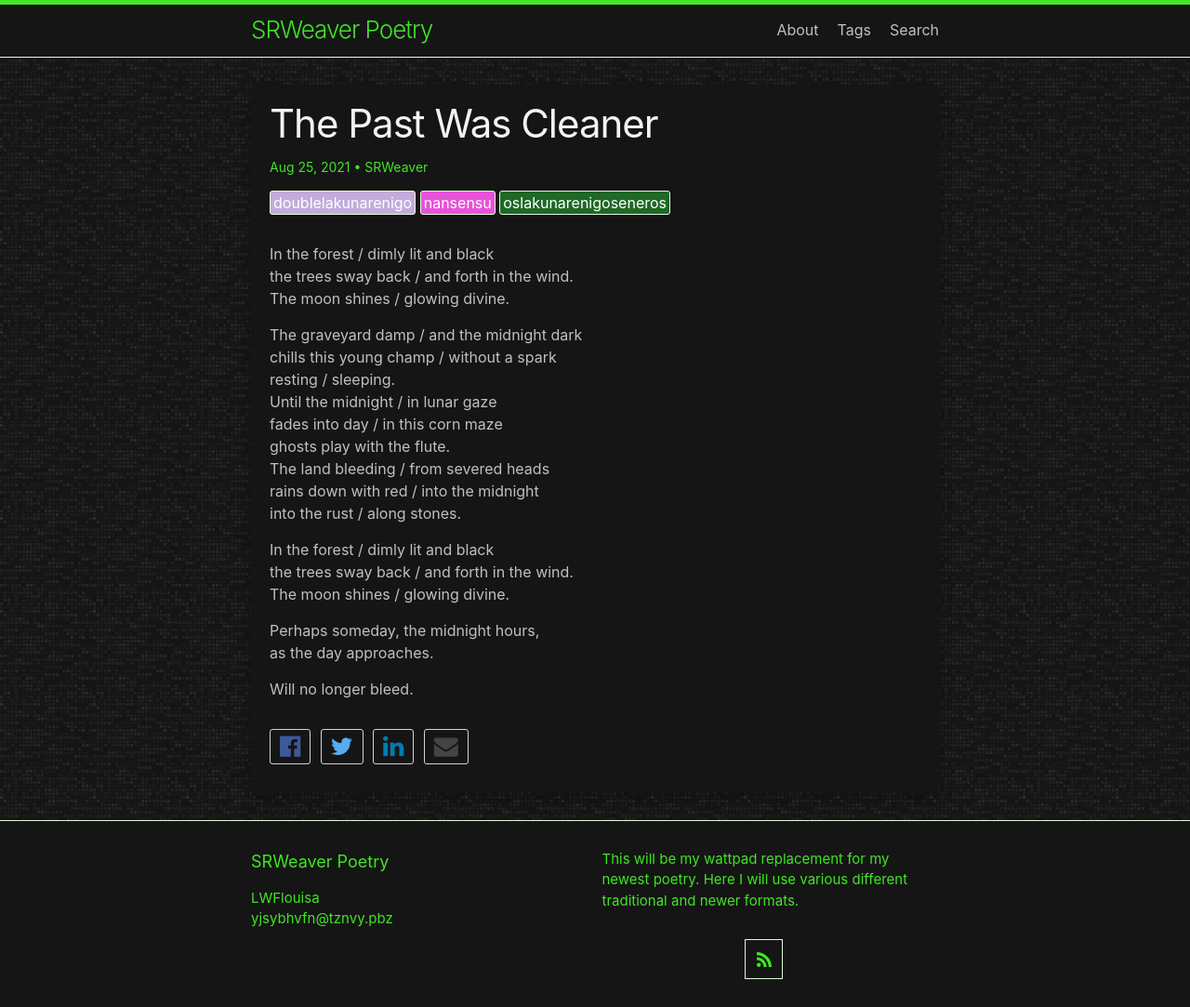
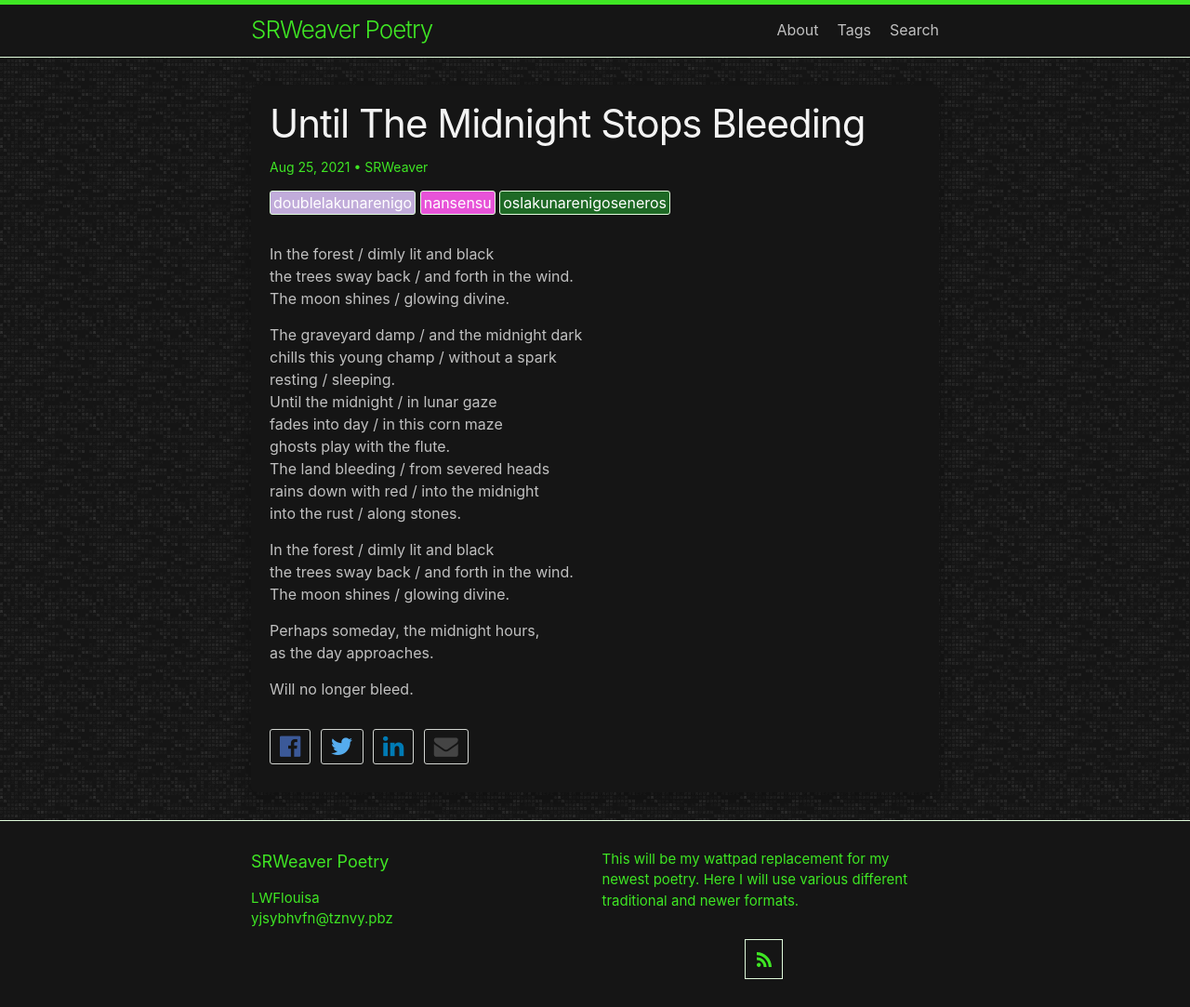
Before and after one commit to LWFlouisa/SRWeaverPoetry, a Jekyll site: the page built from _posts/2021-08-25-untilthemidnightstopsbleeding.md, in a window 1280 px wide. Shown: the whole page at 93% size. Built offline with Jekyll 4.4.1, drawn with Linux system fonts in a browser that asks for light colours; our own code applies the rules of GitHub Pages for plain Markdown files.

Commit message:
Update 2021-08-25-untilthemidnightstopsbleeding.md

```diff
--- a/_posts/2021-08-25-untilthemidnightstopsbleeding.md
+++ b/_posts/2021-08-25-untilthemidnightstopsbleeding.md
@@ -1,5 +1,5 @@
 ---
-title: The Past Was Cleaner
+title: Until The Midnight Stops Bleeding
 author: SRWeaver
 tags: oslakunarenigoseneros nansensu doublelakunarenigo
 ---
```
